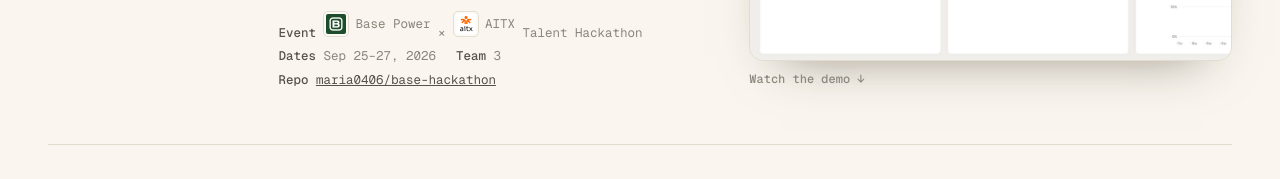
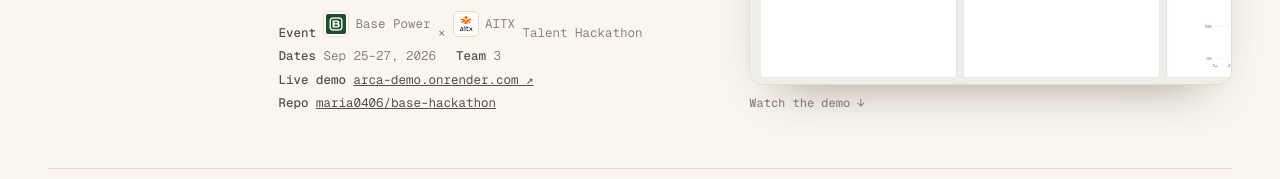
Before and after one commit to maria0406/portfolio, a website built with Vite: page index.html in a window 1280 px wide. Shown: the part 4113-4292 px from the top of the page. Built offline with nearby package versions, Linux system fonts and the light colour scheme.

Commit message:
Link ARCA live demo
Co-Authored-By: Claude Opus 5.5 <noreply@anthropic.com>

```diff
--- a/index.html
+++ b/index.html
@@ -195,6 +195,7 @@
         <span class="org-line"><b>Event</b> <span class="org-item"><img class="org-icon" src="logos/base-power.png" alt="" width="20" height="20" loading="lazy" decoding="async">Base Power</span> × <span class="org-item"><img class="org-icon" src="logos/aitx.png" alt="" width="20" height="20" loading="lazy" decoding="async">AITX</span> Talent Hackathon</span>
         <span><b>Dates</b> Sep 25–27, 2026</span>
         <span><b>Team</b> 3</span>
+        <span><b>Live demo</b> <a href="https://arca-demo.onrender.com/" target="_blank" rel="noopener">arca-demo.onrender.com ↗</a></span>
         <span><b>Repo</b> <a href="https://github.com/maria0406/base-hackathon">maria0406/base-hackathon</a></span>
       </div>
     </div>
```
